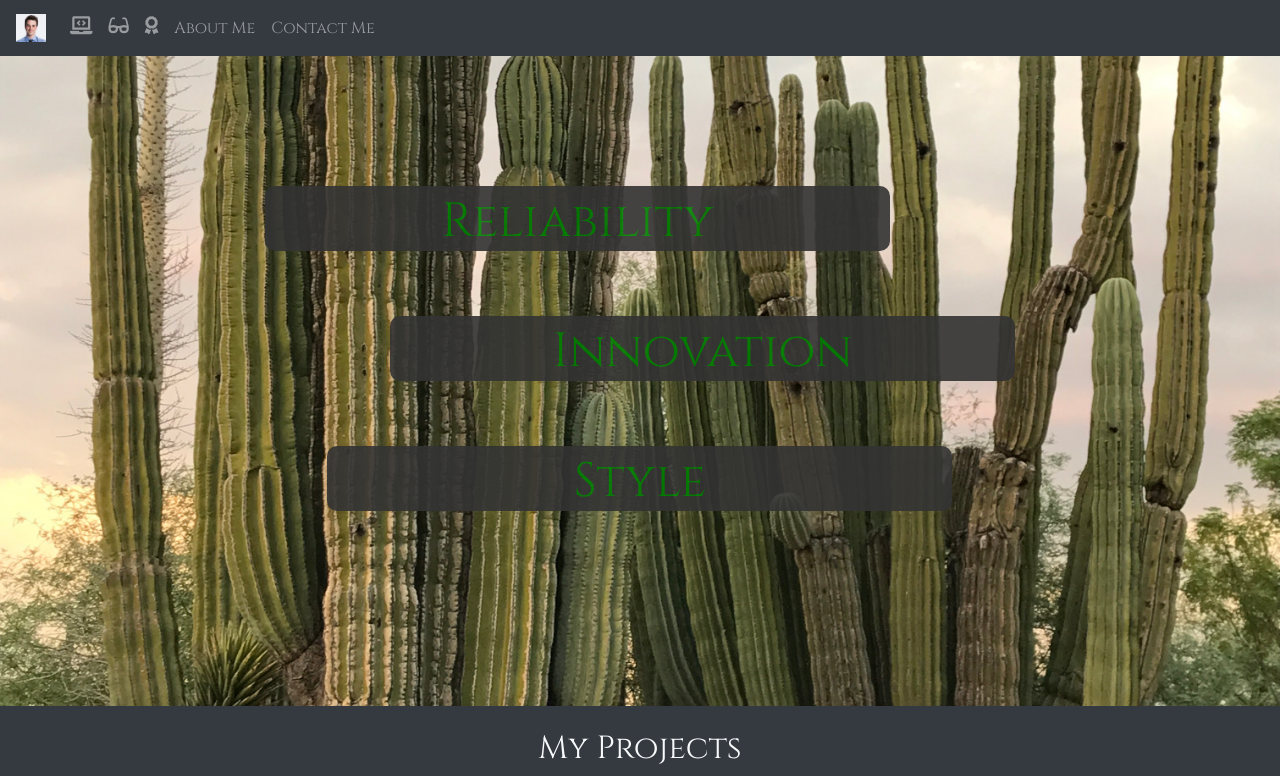
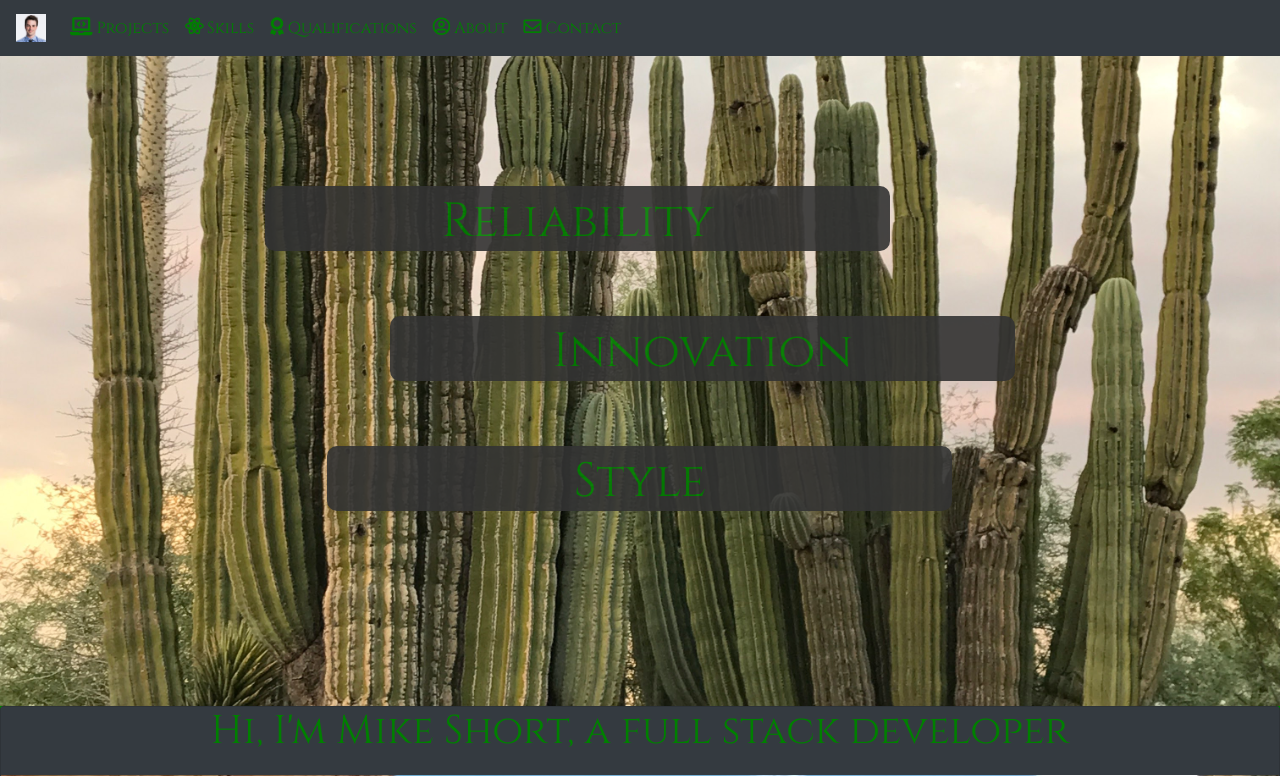
Before and after one commit to mikeshort10/mike-short, a Node server app: page / in a window 1280 px wide. Shown: the top 776 px of the page. Run offline with Node 20, Linux system fonts and the light colour scheme; some libraries are stand-ins or nearby versions; some web fonts are replaced.

Commit message:
about restyled

```diff
--- a/public/style.css
+++ b/public/style.css
@@ -1,23 +1,10 @@
-body {
-	font-family: 'Cinzel', serif;
-}
-
-#intro {
-	position: static;
-	background: url('dbg.JPG');
-	background-size: cover;
-	background-repeat: no-repeat;
-	background-position: center;
-	height: 100vw;
-	max-height: 650px;
-}
-
 html {
 	scroll-behavior: smooth;
 }
 
-.dropdown-header {
-	color: red;
+body {
+	font-family: 'Cinzel', serif;
+	color: hsl(120, 100%, 25%)
 }
 
 i {
@@ -38,7 +25,43 @@ i {
 	border-radius: 10px;
 }
 
-	#animated-text1 {
+@media (min-width: 812px) {
+	.animated-text {
+		font-size: 48px;
+	}
+}
+
+.card-body {
+	background-image: url('aboutme.jpg');
+	background-size: 100% auto;
+	background-repeat: no-repeat;
+	background-position: center;
+	color: white;
+	text-shadow: 1px 1px black;
+}
+
+.carousel-inner {
+	height: 33vw;
+}
+
+.dropdown-header {
+	color: red;
+}
+
+.navbar button {
+	border: hsl(120, 100%, 25%) solid 1px;
+}
+
+.navbar-nav a {
+	color: hsl(120, 100%, 25%);
+}
+
+.fa-bars {
+	color: hsl(120, 100%, 25%);
+	font-size: 24px;
+}
+
+#animated-text1 {
 	top: 20%;
 	left: -130%;
 }
@@ -54,12 +77,23 @@ i {
 
 }
 
-@media (min-width: 812px) {
-	.animated-text {
-		font-size: 48px;
-	}
+#intro {
+	position: static;
+	background-image: url('dbg.JPG');
+	//background-color: hsl(330, 100%, 80%);
+	background-size: cover;
+	background-repeat: no-repeat;
+	background-position: center;
+	background-blend-mode: darken;
+	height: 100vw;
+	max-height: 650px;
 }
 
-.carousel-inner {
-	height: 50vw;
+#aboutme {
+	background-color: hsl(120, 100%, 25%);
+	font-size: 1.5vw;
 }
+
+#projects {
+	color: hsl(120, 100%, 25%);
+}
--- a/views/index.pug
+++ b/views/index.pug
@@ -8,7 +8,75 @@ head
 	link(rel="stylesheet" href="style.css")
 
 body
-	nav.navbar.navbar-expand-sm.navbar-dark.bg-dark.fixed-top
+	nav.navbar.navbar-expand-md.bg-dark.fixed-top
+		img.navbar-brand(src="mike-short.png" width="30px")
+		button.navbar-toggler(type="button" data-toggle="collapse" data-target="#navbarNavAltMarkup" aria-controls="navbarNavAltMarkup" aria-expanded="false" aria-label="Toggle navigation")
+			span.fas.fa-bars
+		div.collapse.navbar-collapse#navbarNavAltMarkup
+			div.navbar-nav
+				a(href="#projects").nav-item.nav-link
+					i.fas.fa-laptop-code
+					| &nbspProjects
+				li.nav-item.dropdown
+					a.nav-link(href="#" id="navbarDropdownMenuLink" role="button" data-toggle="dropdown" aria-haspopup="true" aria-expanded="false")
+						i.fab.fa-react(style="font-weight: bold;")
+						span &nbspSkills
+					div.dropdown-menu(aria-labelledby="navbarDropdownMenuLink")
+						h6.dropdown-header.disabled Front-end Scripting
+						a(href="#").dropdown-item.disabled Javascript
+						a(href="#").dropdown-item.disabled React
+						a(href="#").dropdown-item.disabled Redux
+						a(href="#").dropdown-item.disabled jQuery
+						a(href="#").dropdown-item.disabled D3
+						a(href="#").dropdown-item.disabled Angular.js
+						h6.dropdown-header Markup and Styling
+						a(href="#").dropdown-item.disabled HTML
+						a(href="#").dropdown-item.disabled CSS
+						a(href="#").dropdown-item.disabled Markdown
+						a(href="#").dropdown-item.disabled Pug
+						a(href="#").dropdown-item.disabled Bootstrap 3 & 4
+						h6.dropdown-header Backend Programming
+						a(href="#").dropdown-item.disabled Node.js
+						a(href="#").dropdown-item.disabled MongoDB & Mongoose
+						a(href="#").dropdown-item.disabled SQL
+						a(href="#").dropdown-item.disabled PHP
+						a(href="#").dropdown-item.disabled Testing & QA
+				li.nav-item.dropdown
+					a.nav-link(href="#" id="certs" role="button" data-toggle="dropdown" aria-haspopup="true" aria-expanded="false")
+						i.fas.fa-award
+						| &nbspQualifications
+					div.dropdown-menu(aria-labelledby="certs")
+						h6.dropdown-header FreeCodeCamp
+						a(href="https://www.freecodecamp.org/certification/mikeshort10/full-stack").dropdown-item Full Stack
+						a(href="https://www.freecodecamp.org/certification/mikeshort10/responsive-web-design").dropdown-item Responsive Web Design
+						a(href="https://www.freecodecamp.org/certification/mikeshort10/javascript-algorithms-and-data-structures").dropdown-item JS Algorithms and Data Structures
+						a(href="https://www.freecodecamp.org/certification/mikeshort10/front-end-libraries").dropdown-item Front End Libraries
+						a(href="https://www.freecodecamp.org/certification/mikeshort10/data-visualization").dropdown-item Data Visualization
+						a(href="https://www.freecodecamp.org/certification/mikeshort10/apis-and-microservices").dropdown-item APIs and Microservices
+						a(href="https://www.freecodecamp.org/certification/mikeshort10/information-security-and-quality-assurance").dropdown-item Information Security and QA
+						h6.dropdown-header Sololearn
+						a(href="https://www.sololearn.com/Certificate/1059-2919594/pdf/").dropdown-item PHP
+						a(href="https://www.sololearn.com/Certificate/1060-2919594/pdf/").dropdown-item SQL Fundamentals
+				a(href="#aboutme").nav-item.nav-link
+					i.far.fa-user-circle
+					| &nbspAbout
+				li.nav-item.dropdown
+					a.nav-link(href="#" role="button" data-toggle="dropdown" aria-haspopup="true" aria-expanded="false")
+						i.far.fa-envelope
+						| &nbspContact
+					div.dropdown-menu
+						a(href="https://codepen.io/mikeshort10/" target="_blank").dropdown-item
+							i.fab.fa-codepen
+						a(href="https://github.com/mikeshort10" target="_blank").dropdown-item
+							i.fab.fa-github
+						a(href="https://www.linkedin.com/in/michael-short-77389190/" target="_blank").dropdown-item
+							i.fab.fa-linkedin
+						a(href="https://www.freecodecamp.org/mikeshort10" target="_blank").dropdown-item
+							i.fab.fa-free-code-camp
+						a(href="https://www.facebook.com/mikeshort10" target="_blank").dropdown-item
+							i.fab.fa-facebook
+	//static navbar as placeholder for fixed navbar
+	nav.navbar.navbar-expand-md.navbar-dark.bg-dark
 		img.navbar-brand(src="mike-short.png" width="30px")
 		button.navbar-toggler(type="button" data-toggle="collapse" data-target="#navbarNavAltMarkup" aria-controls="navbarNavAltMarkup" aria-expanded="false" aria-label="Toggle navigation")
 			span.navbar-toggler-icon
@@ -22,7 +90,8 @@ body
 					div.dropdown-menu(aria-labelledby="navbarDropdownMenuLink")
 						h6.dropdown-header Front-end Scripting
 						a(href="#").dropdown-item Javascript
-						a(href="#").dropdown-item React.js
+						a(href="#").dropdown-item React
+						a(href="#").dropdown-item Redux
 						a(href="#").dropdown-item jQuery
 						a(href="#").dropdown-item D3
 						a(href="#").dropdown-item Angular.js
@@ -53,68 +122,11 @@ body
 						h6.dropdown-header Sololearn
 						a(href="https://www.sololearn.com/Certificate/1059-2919594/pdf/").dropdown-item PHP
 						a(href="https://www.sololearn.com/Certificate/1060-2919594/pdf/").dropdown-item SQL Fundamentals
-				a(href="#aboutme").nav-item.nav-link About Me
+				a(href="#aboutme").nav-item.nav-link
+					i.far.fa-user-circle
+					| About
 				li.nav-item.dropdown
-					a.nav-link(href="#" role="button" data-toggle="dropdown" aria-haspopup="true" aria-expanded="false") Contact Me
-					div.dropdown-menu
-						a(href="https://codepen.io/mikeshort10/" target="_blank").dropdown-item
-							i.fab.fa-codepen
-						a(href="https://github.com/mikeshort10" target="_blank").dropdown-item
-							i.fab.fa-github
-						a(href="https://www.linkedin.com/in/michael-short-77389190/" target="_blank").dropdown-item
-							i.fab.fa-linkedin
-						a(href="https://www.freecodecamp.org/mikeshort10" target="_blank").dropdown-item
-							i.fab.fa-free-code-camp
-						a(href="https://www.facebook.com/mikeshort10" target="_blank").dropdown-item
-							i.fab.fa-facebook
-	nav.navbar.navbar-expand-sm.navbar-dark.bg-dark
-		img.navbar-brand(src="mike-short.png" width="30px")
-		button.navbar-toggler(type="button" data-toggle="collapse" data-target="#navbarNavAltMarkup" aria-controls="navbarNavAltMarkup" aria-expanded="false" aria-label="Toggle navigation")
-			span.navbar-toggler-icon
-		div.collapse.navbar-collapse#navbarNavAltMarkup
-			div.navbar-nav
-				a(href="#projects").nav-item.nav-link
-					i.fas.fa-laptop-code
-				li.nav-item.dropdown
-					a.nav-link(href="#" id="navbarDropdownMenuLink" role="button" data-toggle="dropdown" aria-haspopup="true" aria-expanded="false")
-						i.fas.fa-glasses
-					div.dropdown-menu(aria-labelledby="navbarDropdownMenuLink")
-						h6.dropdown-header Front-end Scripting
-						a(href="#").dropdown-item Javascript
-						a(href="#").dropdown-item React.js
-						a(href="#").dropdown-item jQuery
-						a(href="#").dropdown-item D3
-						a(href="#").dropdown-item Angular.js
-						h6.dropdown-header Markup and Styling
-						a(href="#").dropdown-item HTML
-						a(href="#").dropdown-item CSS
-						a(href="#").dropdown-item Markdown
-						a(href="#").dropdown-item Pug
-						a(href="#").dropdown-item Bootstrap 3 & 4
-						h6.dropdown-header Backend Programming
-						a(href="#").dropdown-item Node.js
-						a(href="#").dropdown-item MongoDB & Mongoose
-						a(href="#").dropdown-item SQL
-						a(href="#").dropdown-item PHP
-						a(href="#").dropdown-item Testing & QA
-				li.nav-item.dropdown
-					a.nav-link(href="#" id="certs" role="button" data-toggle="dropdown" aria-haspopup="true" aria-expanded="false")
-						i.fas.fa-award
-					div.dropdown-menu(aria-labelledby="certs")
-						h6.dropdown-header FreeCodeCamp
-						a(href="https://www.freecodecamp.org/certification/mikeshort10/full-stack").dropdown-item Full Stack
-						a(href="https://www.freecodecamp.org/certification/mikeshort10/responsive-web-design").dropdown-item Responsive Web Design
-						a(href="https://www.freecodecamp.org/certification/mikeshort10/javascript-algorithms-and-data-structures").dropdown-item JS Algorithms and Data Structures
-						a(href="https://www.freecodecamp.org/certification/mikeshort10/front-end-libraries").dropdown-item Front End Libraries
-						a(href="https://www.freecodecamp.org/certification/mikeshort10/data-visualization").dropdown-item Data Visualization
-						a(href="https://www.freecodecamp.org/certification/mikeshort10/apis-and-microservices").dropdown-item APIs and Microservices
-						a(href="https://www.freecodecamp.org/certification/mikeshort10/information-security-and-quality-assurance").dropdown-item Information Security and QA
-						h6.dropdown-header Sololearn
-						a(href="https://www.sololearn.com/Certificate/1059-2919594/pdf/").dropdown-item PHP
-						a(href="https://www.sololearn.com/Certificate/1060-2919594/pdf/").dropdown-item SQL Fundamentals
-				a(href="#aboutme").nav-item.nav-link About Me
-				li.nav-item.dropdown
-					a.nav-link(href="#" role="button" data-toggle="dropdown" aria-haspopup="true" aria-expanded="false") Contact Me
+					a.nav-link(href="#" role="button" data-toggle="dropdown" aria-haspopup="true" aria-expanded="false") Contact
 					div.dropdown-menu
 						a(href="https://codepen.io/mikeshort10/" target="_blank").dropdown-item
 							i.fab.fa-codepen
@@ -127,14 +139,29 @@ body
 						a(href="https://www.facebook.com/mikeshort10" target="_blank").dropdown-item
 							i.fab.fa-facebook
 
+	section
+	div.container-fluid#intro
+		div.col-md-6.text-center.animated-text#animated-text1 Reliability
+		div.col-md-6.text-center.animated-text#animated-text2 Innovation
+		div.col-md-6.text-center.animated-text#animated-text3 Style
 
-	section.bg-dark
-		div.container-fluid.bg-dark#intro
-			div.col-md-6.text-center.animated-text#animated-text1 Reliability
-			div.col-md-6.text-center.animated-text#animated-text2 Innovation
-			div.col-md-6.text-center.animated-text#animated-text3 Style
+	section.d-flex.justify-content-between#aboutme
+		div
+			div.card.bg-dark
+				div.card-title.bg-dark
+					h1.text-center Hi, I'm Mike Short, a full stack developer
+				div.card-body
+					p.text-center I started coding as professional development. I worked with international students and found myself needing resources for them that weren't readily available or were outside the budget of our program. However, about a month into the
+						a(href="www.freecodecamp.org" target="_blank]") FreeCodeCamp
+						| curriculum, I found myself working until 2-3am every night to develop projects. I had to turn to myself and ask, "Why am I treating this like a side gig?"
 
-	section.bg-dark.text-light.p-4#projects
+					p.text-center Since then I've worked as a freelancer, helping others make their dreams and ideas a reality. I've also been certified as a Full Stack Developer and have gone from making stop-gap products to fully functioning applications. What has not changed, however, is that I still design my sites for English language learners. What this means is that I rely less on written instruction than on the flow and simplicity of the user experience.
+
+					p.text-center Both in and outside of my coding career, I have frequently been decribed by those I work with as hard-working and innovative. As one former employer said "Mike will never come to you with a problem that he's discovered, without having at least one viable solution for fixing it". This is the effort that I will bring to your project. Have a deadline? I'll meet it. Having issues? I'll help solve them.
+
+					p.text-center I'd love to hear from you! Submit a contact request and we can start talking about what you need!
+
+	section.p-4.bg-dark#projects
 		h2.text-center My Projects
 		br
 		div.carousel.slide#project-slide(data-ride="carousel")
@@ -147,99 +174,29 @@ body
 				li(data-target="#project-slide" data-slide-to="5")
 			div.carousel-inner
 				div.carousel-item.active
-					img.d-block.h-100.mx-auto(src="https://s3-us-west-2.amazonaws.com/i.cdpn.io/533529.aQryEg.270f3211-e0a6-4ad0-bac4-7d023de1981c.png" alt="")
+					a(target="_blank" href="https://spock-paper-scissors.herokuapp.com")
+						img.d-block.h-100.mx-auto(src="https://s3-us-west-2.amazonaws.com/i.cdpn.io/533529.aQryEg.270f3211-e0a6-4ad0-bac4-7d023de1981c.png" alt="")
 				div.carousel-item
-					img.d-block.h-100.mx-auto(src="https://s3-us-west-2.amazonaws.com/i.cdpn.io/533529.vQxEoW.small.b8ae5ae6-725a-4385-8abb-44635b6a326d.png" alt="")
+					a(target="_blank" href="https://codepen.io/mikeshort10/full/vQxEoW/")
+						img.d-block.h-100.mx-auto(src="https://s3-us-west-2.amazonaws.com/i.cdpn.io/533529.vQxEoW.small.b8ae5ae6-725a-4385-8abb-44635b6a326d.png" alt="")
 				div.carousel-item
-					img.d-block.h-100.mx-auto(src="https://s3-us-west-2.amazonaws.com/i.cdpn.io/533529.qKrbqY.small.2202f3ab-e303-4421-b6b5-76dd882e0e7e.png" alt="")
+					a(target="_blank" href="https://codepen.io/mikeshort10/full/qKrbqY")
+						img.d-block.h-100.mx-auto(src="https://s3-us-west-2.amazonaws.com/i.cdpn.io/533529.qKrbqY.small.2202f3ab-e303-4421-b6b5-76dd882e0e7e.png" alt="")
 				div.carousel-item
-					img.d-block.h-100.mx-auto(src="light-bright.png" alt="")
+					a(target="_blank" href="https://light-bright.glitch.me/")
+						img.d-block.h-100.mx-auto(src="light-bright.png" alt="")
 				div.carousel-item
-					img.d-block.h-100.mx-auto(src="lindsay-granger.png" alt="")
+					a(target="_blank" href="https://lindsay-granger.glitch.me/")
+						img.d-block.h-100.mx-auto(src="lindsay-granger.png" alt="")
 				div.carousel-item
-					img.d-block.h-100.mx-auto(src="light-bright.png" alt="")
+					a(target="_blank" href="https://light-bright.glitch.me/")
+						img.d-block.h-100.mx-auto(src="light-bright.png" alt="")
 			a.carousel-control-prev(href="#project-slide" role="button" data-slide="prev")
 				span.carousel-control-prev-icon.text-success(aria-hidden="true")
 				span.sr-only(style="color: black;") Prev
 			a.carousel-control-next(href="#project-slide" role="button" data-slide="next")
 				span.carousel-control-next-icon(aria-hidden="true")
 				span.sr-only Next
-
-	//section.container-fluid
-		div.row
-			div.col-sm-10.col-md-4.container-fluid
-				div.card
-					div.card-title
-						h2.text-center Spock Paper Scissors
-					div.card-body
-						a(target="_blank" href="https://spock-paper-scissors.herokuapp.com")
-							img.img-fluid(src="https://s3-us-west-2.amazonaws.com/i.cdpn.io/533529.aQryEg.270f3211-e0a6-4ad0-bac4-7d023de1981c.png")
-						h6.text-center Lightweight Alternative to the Classic
-					div.card-footer.text-center
-						span Font Awesome | Pug | jQuery
-			div.col-sm-10.col-md-4.container-fluid
-				div.card
-					div.card-title.text-center
-						h2 Conway's Game of Life
-					div.card-body
-						a(target="_blank" href="https://codepen.io/mikeshort10/full/vQxEoW/")
-							img.img-fluid(src="https://s3-us-west-2.amazonaws.com/i.cdpn.io/533529.vQxEoW.small.b8ae5ae6-725a-4385-8abb-44635b6a326d.png")
-						h6.text-center Simple Game of Life
-					div.card-footer.text-center
-						span React | Sass
-			div.col-sm-10.col-md-4.container-fluid
-				div.card
-					div.card-title.text-center
-						h3.text-center Chloropleth Map of US
-					div.card-body.container-fluid
-						a(target="_blank" href="https://codepen.io/mikeshort10/full/qKrbqY")
-							img.img-fluid(src="https://s3-us-west-2.amazonaws.com/i.cdpn.io/533529.qKrbqY.small.2202f3ab-e303-4421-b6b5-76dd882e0e7e.png")
-						h6.text-center Data for BS/BA Degree by County
-					div.card-footer.text-center
-						span D3 | Sass
-		div.row
-			div.col-sm-10.col-md-4.container-fluid
-				div.card
-					div.card-title.text-center
-						h3.text-center Light Bright
-					div.card-body.container-fluid
-						a(target="_blank" href="https://light-bright.glitch.me/")
-							img.img-fluid(src="light-bright.png")
-						h6.text-center Light Bright Game
-					div.card-footer.text-center
-						span React | Bootstrap
-			div.col-sm-10.col-md-4.container-fluid
-				div.card
-					div.card-title.text-center
-						h3.text-center Lindsay Granger and the Imperius Curse
-					div.card-body.container-fluid.text-center
-						a(target="_blank" href="https://lindsay-granger.glitch.me/")
-							img.img-fluid(src="lindsay-granger.png")
-						h6.text-center Dungeon Crawler through Castle
-					div.card-footer.text-center
-						span React | React-Bootstrap | Font Awesome
-			div.col-sm-10.col-md-4.container-fluid
-				div.card
-					div.card-title.text-center
-						h3.text-center Light Bright
-					div.card-body.container-fluid
-						a(target="_blank" href="https://light-bright.glitch.me/")
-							img.img-fluid(src="light-bright.png")
-						h6.text-center Light Bright Game
-					div.card-footer.text-center
-						span React | Bootstrap
-
-
-	section.d-flex.justify-content-center#aboutme
-		div.col-sm-10
-			div.card
-				div.card-title
-					h1.text-center About Me
-				div.card-body
-					p.about-me.text-center If you had asked me ten years ago what language I'd be writing now, I'd have been more inclined to tell you German or Mandarin rather Javascript or PHP. For almost my entire academic career, I was more interested in human languages than those that communicate with the inorganic. In fact, I would graduate from the University of Michigan in 2014 not with an EECS degree, but with one in German Studies and a minor in Asian Langauges and Cultures. It was this interest that brought me to work with high school exchange students in New York and, later, Phoenix.
-
-					p.about-me.text-center The job was multifaceted: finding host families, planning events, interviewing perspective students, etc. People always asked me how I was able to communicate with students from all over the globe at some many different level of English. What they didn't understand was that communicating with was the easy part; it was communicating to them that was the hard part. What I mean by this is that making sure they understood me was simple when they were in front of me, but when I had to communicate with a group of over 160 students at once on a daily basis, needless to say many missed my meaning.
-
 script(
   src="https://code.jquery.com/jquery-3.3.1.js"
   integrity="sha256-2Kok7MbOyxpgUVvAk/HJ2jigOSYS2auK4Pfzbm7uH60="
```
Also changed, not shown: public/aboutme.jpg (added).
